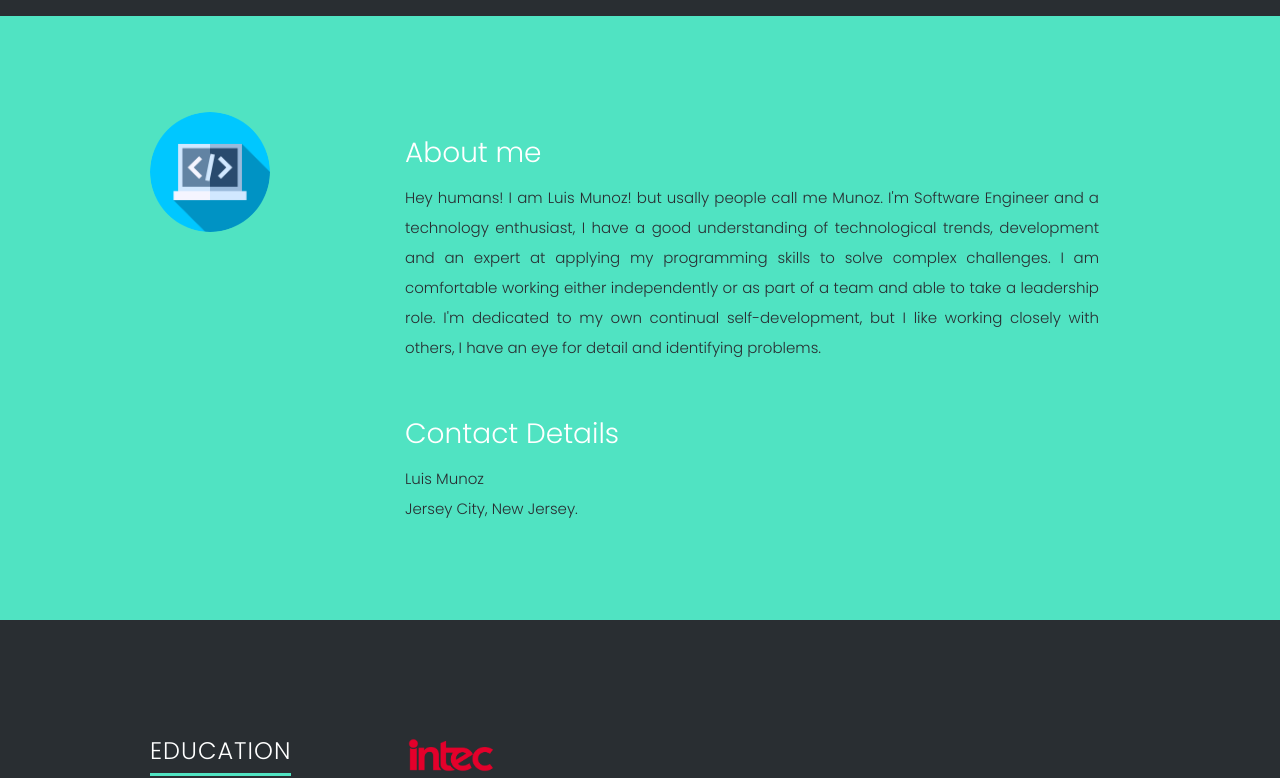
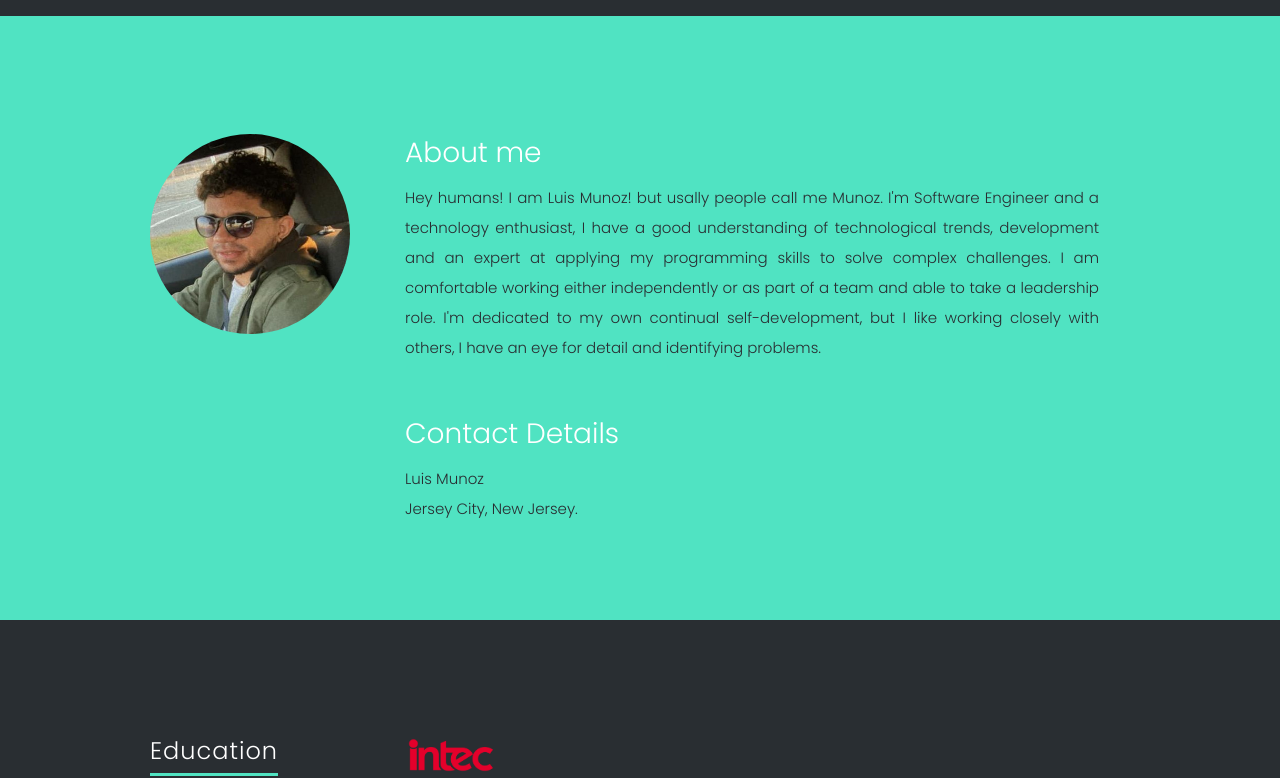
Before and after one commit to murodix/murodix-resume, a React (Create React App) app: page / in a window 1280 px wide. Shown: the part 784-1562 px from the top of the page. Built offline with nearby package versions, Linux system fonts and the light colour scheme; a web font is replaced by a local one.

Commit message:
Adding avatar and Netflix-clone gif to point to project

```diff
--- a/public/data.json
+++ b/public/data.json
@@ -72,7 +72,7 @@
     },
     "about": {
         "name": "Luis Munoz",
-        "image": "src/assets/images/about/programming.png",
+        "image": "../images/avatar.png",
         "bio": "Hey humans! I am Luis Munoz! but usally people call me Munoz. I'm Software Engineer and a technology enthusiast, I have a good understanding of technological trends, development and an expert at applying my programming skills to solve complex challenges. I am comfortable working either independently or as part of a team and able to take a leadership role. I'm dedicated to my own continual self-development, but I like working closely with others, I have an eye for detail and identifying problems.",
         "address": {
             "street": "232 Linden Ave",
@@ -184,13 +184,13 @@
     "portfolio": {
         "projects": [
             {
-                "title": "AngularJS",
-                "category": "",
-                "image": "background-alternative.png",
-                "url": ""
+                "title": "Netflix-clone",
+                "category": "ReactJS, Sass",
+                "image": "netflix-app.gif",
+                "url": "https://naughty-albattani-970f28.netlify.app"
             },
             {
-                "title": "React JS",
+                "title": "Angular JS",
                 "category": "",
                 "image": "background-alternative.png",
                 "url": ""
--- a/src/components/testimonials/Testimonials.jsx
+++ b/src/components/testimonials/Testimonials.jsx
@@ -19,7 +19,6 @@ function Testimonials({ testimonials }) {
                                     {testimonial.description}
                                 </h5>
                                 <div className="author__container">
-
                                     <div className="author__info">
                                         <p className="author__name">
                                             {testimonial.name}
--- a/src/components/testimonials/Testimonials.scss
+++ b/src/components/testimonials/Testimonials.scss
@@ -57,6 +57,10 @@
       &:hover {
         background-color: vars.$secondary-color;
       }
+
+      &[disabled] {
+        opacity: 0;
+      }
     }
 
 
--- a/src/pages/about/About.scss
+++ b/src/pages/about/About.scss
@@ -29,9 +29,10 @@
 
  #about .profile-pic {
     position: relative;
-    width: 120px;
-    height: 120px;
+    width: 200px;
+    height: 200px;
     border-radius: 100%;
+    top: 5%;
  }
  #about .contact-details { width: 41.66667%; }
  #about .download {
--- a/src/pages/about/About.tsx
+++ b/src/pages/about/About.tsx
@@ -1,6 +1,4 @@
-import React from 'react';
 import '../about/About.scss';
-import picture from '../../assets/images/about/programming.png'
 
 
 const About = ({ data }) => {
@@ -18,7 +16,7 @@ const About = ({ data }) => {
                 <div className="three columns">
                     <img
                         className="profile-pic"
-                        src={picture}
+                        src={profilepic}
                         alt="Munoz's Profile Pic"
                     />
                 </div>
@@ -38,7 +36,6 @@ const About = ({ data }) => {
                                 </span>
                             </p>
                         </div>
-
                     </div>
                 </div>
             </div>
--- a/src/pages/porfolio/Portfolio.tsx
+++ b/src/pages/porfolio/Portfolio.tsx
@@ -7,7 +7,7 @@ const Portfolio = ({ data }) => {
       return (
         <div key={index} className="columns portfolio-item">
           <div className="item-wrap">
-            <a href={projects.url} title={projects.title}>
+            <a href={projects.url} title={projects.title} target="_blank" rel="noopener noreferrer">
               <img alt={projects.title} src={projectImage} />
               <div className="overlay">
                 <div className="portfolio-item-meta">
@@ -29,7 +29,7 @@ const Portfolio = ({ data }) => {
     <section id="portfolio">
       <div className="row">
         <div className="twelve columns collapsed">
-          <h1>Coming soon.</h1>
+          <h1>Projects</h1>
 
           <div
             id="portfolio-wrapper"
--- a/src/pages/resume/Resume.scss
+++ b/src/pages/resume/Resume.scss
@@ -16,7 +16,6 @@
 
   h1 {
     font-size: 24px;
-    text-transform: uppercase;
     letter-spacing: 1px;
   }
   h1 span {
--- a/src/scss/_mixins.scss
+++ b/src/scss/_mixins.scss
@@ -1,3 +1,4 @@
+@use "sass:math";
 @use "./vars";
 
 @mixin vendor-prefix($prop, $value) {
@@ -19,9 +20,9 @@
 }
 
 @function strip-units($number) {
-  @return $number / ($number * 0 + 1);
+  @return math.div($number,($number * 0 + 1));
 }
 
 @mixin rem($property, $value) {
-  #{$property}: (strip-units($value) / 16) + rem;
+  #{$property}: (math.div(strip-units($value), 16)) + rem;
 }
```
Also changed, not shown: public/images/avatar.png (added), 1 other file (tests, documents, lock files or other folders).
